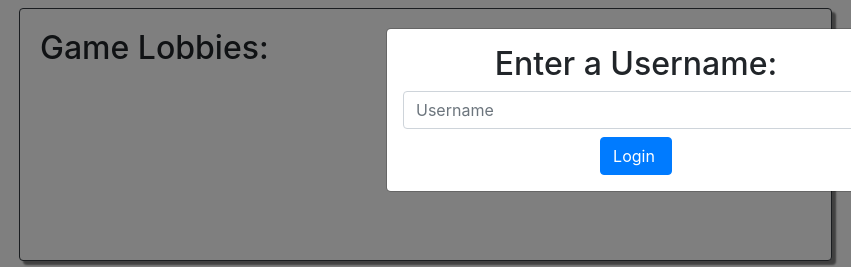
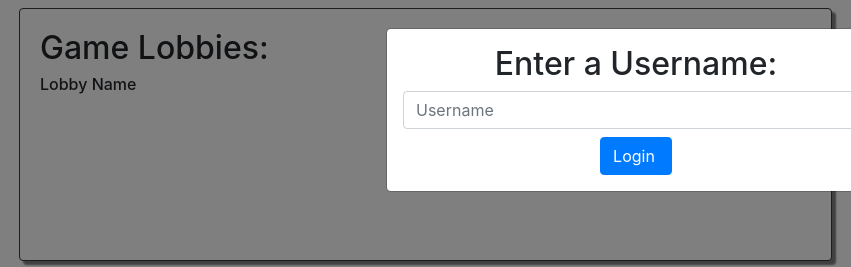
Before and after one commit to IkeLyons/Spyfall-Basic, a website: page public/index.html in a window 1280 px wide. Shown: the full height of the page, 4-855 px from the left. Drawn offline with nearby package versions, Linux system fonts and the light colour scheme; no server answers; some icons are missing.

Commit message:
Added "lobby name" and "players connected" headers for the lobby card
It didnt seem completely clear before this that the number corresponded
to players connected (even though you cant join rooms yet)

```diff
--- a/public/index.html
+++ b/public/index.html
@@ -35,6 +35,10 @@
 			<div class="card border border-dark h-100">
 				<div class="card-body">
 					<h2>Game Lobbies:</h2>
+					<div class="d-flex justify-content-between">
+						<h6>Lobby Name</h6>
+						<h6>Players Connected</h6>
+					</div>
 					<div id="rooms">
 						<!-- Content is directly set with .innerHTML in javascript -->
 					</div>
```
